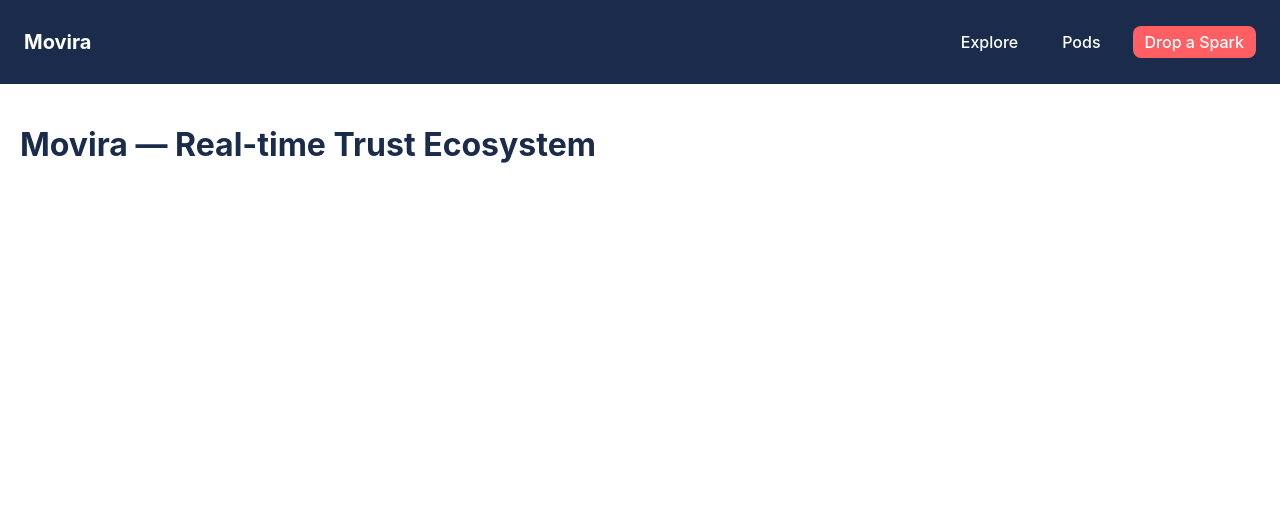
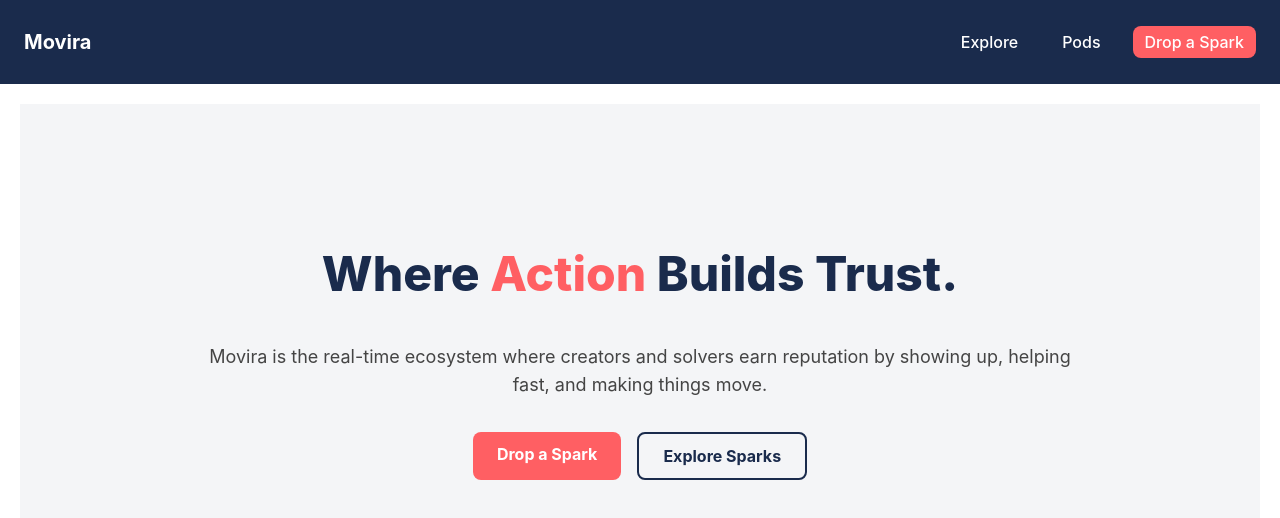
Before and after one commit to ptengelmann/Movira, a React (Vite) app in the folder client/: page / in a window 1280 px wide. Shown: the top 518 px of the page. Built offline with nearby package versions, Linux system fonts and the light colour scheme.

Commit message:
Add Hero section with CTA and branding

```diff
--- /dev/null
+++ b/client/src/components/hero/Hero.jsx
@@ -0,0 +1,24 @@
+import React from 'react'
+import styles from './Hero.module.css'
+import { Link } from 'react-router-dom'
+
+const Hero = () => {
+  return (
+    <section className={styles.hero}>
+      <div className={styles.content}>
+        <h1 className={styles.title}>
+          Where <span>Action</span> Builds Trust.
+        </h1>
+        <p className={styles.subtitle}>
+          Movira is the real-time ecosystem where creators and solvers earn reputation by showing up, helping fast, and making things move.
+        </p>
+        <div className={styles.buttons}>
+          <Link to="/spark" className={styles.primaryBtn}>Drop a Spark</Link>
+          <Link to="/explore" className={styles.secondaryBtn}>Explore Sparks</Link>
+        </div>
+      </div>
+    </section>
+  )
+}
+
+export default Hero
--- /dev/null
+++ b/client/src/components/hero/Hero.module.css
@@ -0,0 +1,66 @@
+.hero {
+    background: var(--glow-gray);
+    padding: 100px 20px;
+    display: flex;
+    align-items: center;
+    justify-content: center;
+    text-align: center;
+  }
+
+  .content {
+    max-width: 900px;
+  }
+
+  .title {
+    font-size: 48px;
+    font-weight: 800;
+    color: var(--motion-blue);
+  }
+
+  .title span {
+    color: var(--pulse-coral);
+  }
+
+  .subtitle {
+    font-size: 18px;
+    color: #444;
+    margin-top: 20px;
+    line-height: 1.6;
+  }
+
+  .buttons {
+    display: flex;
+    justify-content: center;
+    gap: 16px;
+    margin-top: 32px;
+    flex-wrap: wrap;
+  }
+
+  .primaryBtn {
+    background-color: var(--pulse-coral);
+    color: white;
+    padding: 12px 24px;
+    font-weight: bold;
+    border-radius: 8px;
+    text-decoration: none;
+    transition: 0.3s;
+  }
+
+  .primaryBtn:hover {
+    background-color: #e04c51;
+  }
+
+  .secondaryBtn {
+    border: 2px solid var(--motion-blue);
+    color: var(--motion-blue);
+    padding: 12px 24px;
+    font-weight: bold;
+    border-radius: 8px;
+    text-decoration: none;
+    transition: 0.3s;
+  }
+
+  .secondaryBtn:hover {
+    background-color: var(--motion-blue);
+    color: white;
+  }
--- a/client/src/pages/HomePage.jsx
+++ b/client/src/pages/HomePage.jsx
@@ -1,10 +1,11 @@
 import React from 'react'
+import Hero from '../components/hero/Hero'
 
 const HomePage = () => {
   return (
-    <div>
-      <h1>Movira — Real-time Trust Ecosystem</h1>
-    </div>
+    <>
+      <Hero />
+    </>
   )
 }
 
```
